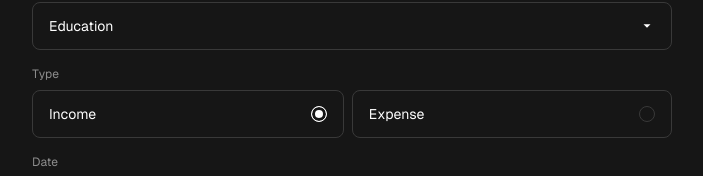
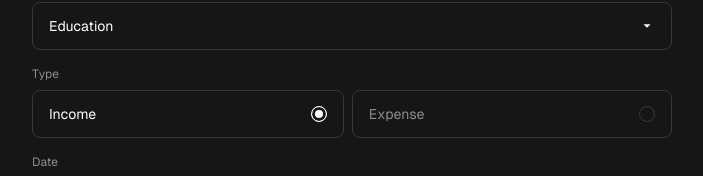
Before and after one commit to benjaminpfleghaar/mintly, a Next.js app: page /create in a window 1280 px wide. Shown: the part 392-568 px from the top of the page, without its empty margins (288-991 px from the left). Built offline with nearby package versions, Linux system fonts and the light colour scheme.

Commit message:
style checked radio label

```diff
--- a/components/ui/TypeRadio.tsx
+++ b/components/ui/TypeRadio.tsx
@@ -1,19 +1,26 @@
 "use client";
 
+import { useState } from "react";
 import styled from "styled-components";
 
 export default function TypeRadio({ value = "Income" }: { value?: string }) {
+	const [radio, setRadio] = useState({ income: true, expense: false });
+
+	function handleChange() {
+		setRadio({ income: !radio.income, expense: !radio.expense });
+	}
+
 	return (
 		<StyledDiv>
 			<StyledSpan id="type">Type</StyledSpan>
 			<StyledFieldset aria-labelledby="type">
-				<StyledLabel htmlFor="income">
+				<StyledLabel htmlFor="income" $isChecked={radio.income}>
 					Income
-					<StyledInput id="income" type="radio" name="type" value="Income" defaultChecked={value === "Income"} />
+					<StyledInput id="income" type="radio" name="type" value="Income" defaultChecked={value === "Income"} onChange={handleChange} />
 				</StyledLabel>
-				<StyledLabel htmlFor="expense">
+				<StyledLabel htmlFor="expense" $isChecked={radio.expense}>
 					Expense
-					<StyledInput id="expense" type="radio" name="type" value="Expense" defaultChecked={value === "Expense"} />
+					<StyledInput id="expense" type="radio" name="type" value="Expense" defaultChecked={value === "Expense"} onChange={handleChange} />
 				</StyledLabel>
 			</StyledFieldset>
 		</StyledDiv>
@@ -34,7 +41,7 @@ const StyledFieldset = styled.fieldset`
 	display: flex;
 	gap: var(--spacing-8);
 `;
-const StyledLabel = styled.label`
+const StyledLabel = styled.label<{ $isChecked: boolean }>`
 	flex-grow: 1;
 	display: flex;
 	align-items: center;
@@ -44,6 +51,7 @@ const StyledLabel = styled.label`
 	justify-content: space-between;
 	border-radius: var(--spacing-8);
 	border: 1px solid var(--color-gray-80);
+	color: ${(prop) => (prop.$isChecked ? "var(--color-gray-0)" : "var(--color-gray-50)")};
 `;
 const StyledInput = styled.input`
 	border-radius: 50%;
```
